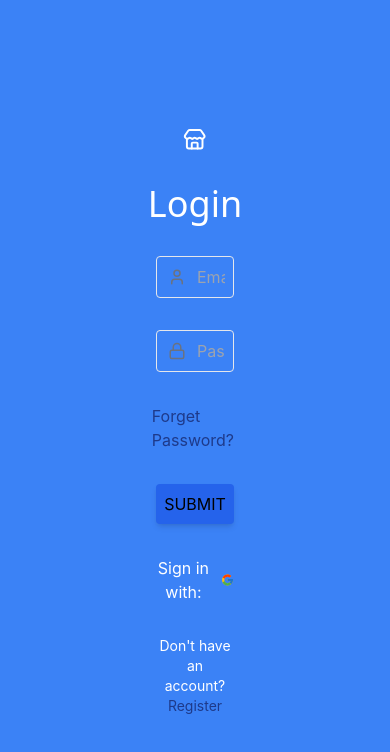
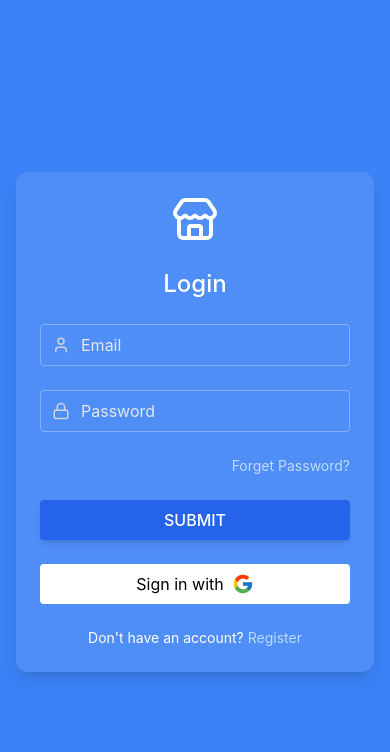
Before and after one commit to eeshaazhar21/E-Commerce, a React (Create React App) app: page / in a window 390 px wide. Shown: the top 752 px of the page. Built offline with nearby package versions, Linux system fonts and the light colour scheme.

Commit message:
responsiveness in login

```diff
--- a/src/login.tsx
+++ b/src/login.tsx
@@ -2,114 +2,138 @@ import { Store, User, Lock } from "lucide-react";
 import { useEffect, useState } from "react";
 import { Link, useNavigate } from "react-router-dom";
 import { FcGoogle } from "react-icons/fc";
-import axios from 'axios'
-export default function Login(){
-    const [email,setemail]=useState("")
-    const [password,setpassword]=useState("")
-    const API="http://localhost:8000/api/auth"
+import axios from "axios";
+
+export default function Login() {
+  const [email, setemail] = useState("");
+  const [password, setpassword] = useState("");
+  const API = "http://localhost:8000/api/auth";
   const navigate = useNavigate();
+
   const GoogleIcon = FcGoogle as unknown as React.FC<any>;
-    const handlesubmit=async()=>{
-        if(!email || !password){
-            alert('Email and Password required')
+
+  const handlesubmit = async () => {
+    if (!email || !password) {
+      alert("Email and Password required");
+      return;
     }
-        const res=await fetch(`${API}/login`,
-            {
-                method: 'POST',
+
+    const res = await fetch(`${API}/login`, {
+      method: "POST",
       headers: {
-                    'Content-Type': 'application/json'
+        "Content-Type": "application/json",
       },
       credentials: "include",
-                body: JSON.stringify({email,password})
+      body: JSON.stringify({ email, password }),
+    });
 
+    if (!res.ok) {
+      alert("Wrong Email or Password");
+    } else {
+      alert("Successful login");
+      navigate("/user");
     }
-        )
+  };
 
-        if(!res.ok){
-          alert("Wrong Email or Password")
-        }
-        else{
-            alert("Successful login")
-            navigate('/user')
-        }
+  const signwithgoogle = () => {
+    const redirect_uri = "http://localhost:3000/auth/google/callback";
+    const scope = ["openid", "email", "profile"].join(" ");
+    const url = new URL("https://accounts.google.com/o/oauth2/v2/auth");
 
+    const client_id = process.env.REACT_APP_GOOGLE_CLIENT_ID;
+    if (!client_id) throw new Error("Missing GOOGLE_CLIENT_ID in env");
 
-
-    }
-    const signwithgoogle=()=>{
-        const redirect_uri="http://localhost:3000/auth/google/callback"
-        const scope=["openid","email","profile"].join(" ")
-        const url=new URL("https://accounts.google.com/o/oauth2/v2/auth")
-        const client_id=process.env.REACT_APP_GOOGLE_CLIENT_ID
-        if(!client_id)
-            throw new Error("Missing GOOGLE_CLIENT_ID in env");
-        url.searchParams.set("client_id",client_id)
-        url.searchParams.set("redirect_uri",redirect_uri)
-        url.searchParams.set("response_type","code")
-        url.searchParams.set("scope",scope)
+    url.searchParams.set("client_id", client_id);
+    url.searchParams.set("redirect_uri", redirect_uri);
+    url.searchParams.set("response_type", "code");
+    url.searchParams.set("scope", scope);
     url.searchParams.set("access_type", "offline");
     url.searchParams.set("prompt", "consent");
 
-        window.location.href=url.toString()
+    window.location.href = url.toString();
+  };
 
+  useEffect(() => {
+    const query = new URLSearchParams(window.location.search);
+    const code = query.get("code");
+
+    if (code) {
+      axios
+        .post("http://localhost:8000/api/auth/google", { code })
+        .then((res) => {
+          console.log(res.data.user);
+          localStorage.setItem("user", JSON.stringify(res.data.user));
+        })
+        .catch((err) => {
+          console.log("ERROR", err);
+        });
     }
+  }, []);
 
-    useEffect(()=>{
-        const query=new URLSearchParams(window.location.search)
-        const code=query.get('code')
-        if(code){
-            axios.post("http://localhost:8000/api/auth/google",{code})
-            .then((res)=>{console.log(res.data.user)
-            localStorage.setItem("user",JSON.stringify(res.data.user))
-            })
-            .catch((err)=>{console.log("ERROR",err)})
-        }
+  return (
+    <div className="bg-blue-500 min-h-screen flex items-center justify-center px-4">
+      <div className="flex flex-col gap-6 sm:gap-7 w-full sm:max-w-sm md:max-w-md lg:max-w-lg bg-white/10 backdrop-blur-md p-6 sm:p-8 rounded-xl shadow-lg">
 
-    },[])
-    return(
-        <div className="bg-blue-500 h-screen flex justify-center items-center">
+        <div className="flex justify-center">
+          <Store className="text-white w-12 h-12 sm:w-16 sm:h-16" />
+        </div>
 
-                <div className="flex flex-col gap-8 justify-center items-stretch w-[20%]">
-                    <div className="flex justify-center items-center">
-                        <Store color="white" className="w-[30%] h-[30%]"/>
+        <div className="text-center">
+          <p className="text-white text-2xl sm:text-3xl md:text-4xl font-medium">
+            Login
+          </p>
         </div>
-                    <div className="flex justify-center items-center">
-                        <p className="text-white font-sans text-4xl font-normal">Login</p>
-                    </div>
+
         <div className="relative">
-                        <User className="absolute left-3 top-1/2 -translate-y-1/2 text-gray-500" size={18} />
+          <User className="absolute left-3 top-1/2 -translate-y-1/2 text-gray-300" size={18} />
           <input
             type="text"
             placeholder="Email"
             value={email}
-                            onChange={(e)=>setemail(e.target.value)}
-                            className="w-full border p-2 pl-10 bg-transparent rounded text-white font-normal"
+            onChange={(e) => setemail(e.target.value)}
+            className="w-full border border-white/30 p-2 pl-10 bg-transparent rounded text-white placeholder-gray-200 focus:outline-none"
           />
         </div>
+
         <div className="relative">
-                        <Lock className="absolute left-3 top-1/2 -translate-y-1/2 text-gray-500" size={18} />
+          <Lock className="absolute left-3 top-1/2 -translate-y-1/2 text-gray-300" size={18} />
           <input
-                            type="text"
+            type="password"
             placeholder="Password"
             value={password}
-                            onChange={(e)=>setpassword(e.target.value)}
-                            className="w-full border p-2 pl-10 bg-transparent rounded text-white font-normal"
+            onChange={(e) => setpassword(e.target.value)}
+            className="w-full border border-white/30 p-2 pl-10 bg-transparent rounded text-white placeholder-gray-200 focus:outline-none"
           />
         </div>
-                    <div className="flex justify-end items-end">
-                            <Link to="/forget"className="text-blue-900 cursor-pointer hover:underline">Forget Password?</Link>
+
+        <div className="flex justify-end text-sm">
+          <Link to="/forget" className="text-blue-200 hover:underline">
+            Forget Password?
+          </Link>
         </div>
-                    <button className="bg-blue-600 hover:bg-blue-700 rounded shadow-md w-full p-2" onClick={handlesubmit}>SUBMIT</button>
-                        <button style={{ display: "flex", alignItems: "center", gap: 10, color: 'white' }} onClick={signwithgoogle}>
-                            Sign in with:
+
+        <button
+          className="bg-blue-600 hover:bg-blue-700 transition rounded shadow-md w-full p-2 text-white font-medium"
+          onClick={handlesubmit}
+        >
+          SUBMIT
+        </button>
+
+        <button
+          className="flex items-center justify-center gap-2 bg-white text-black rounded p-2 hover:bg-gray-100 transition"
+          onClick={signwithgoogle}
+        >
+          Sign in with
           <GoogleIcon size={22} />
         </button>
-                    <p className="text-white text-center text-sm ">Don't have an account?{" "}
-                        <Link to="/signup"className="text-blue-900 cursor-pointer hover:underline">Register</Link>
+
+        <p className="text-white text-center text-sm">
+          Don't have an account?{" "}
+          <Link to="/signup" className="text-blue-200 hover:underline">
+            Register
+          </Link>
         </p>
-
       </div>
-
     </div>
-    )
+  );
 }
```
Lines whose indentation alone changed are shown as unchanged.
